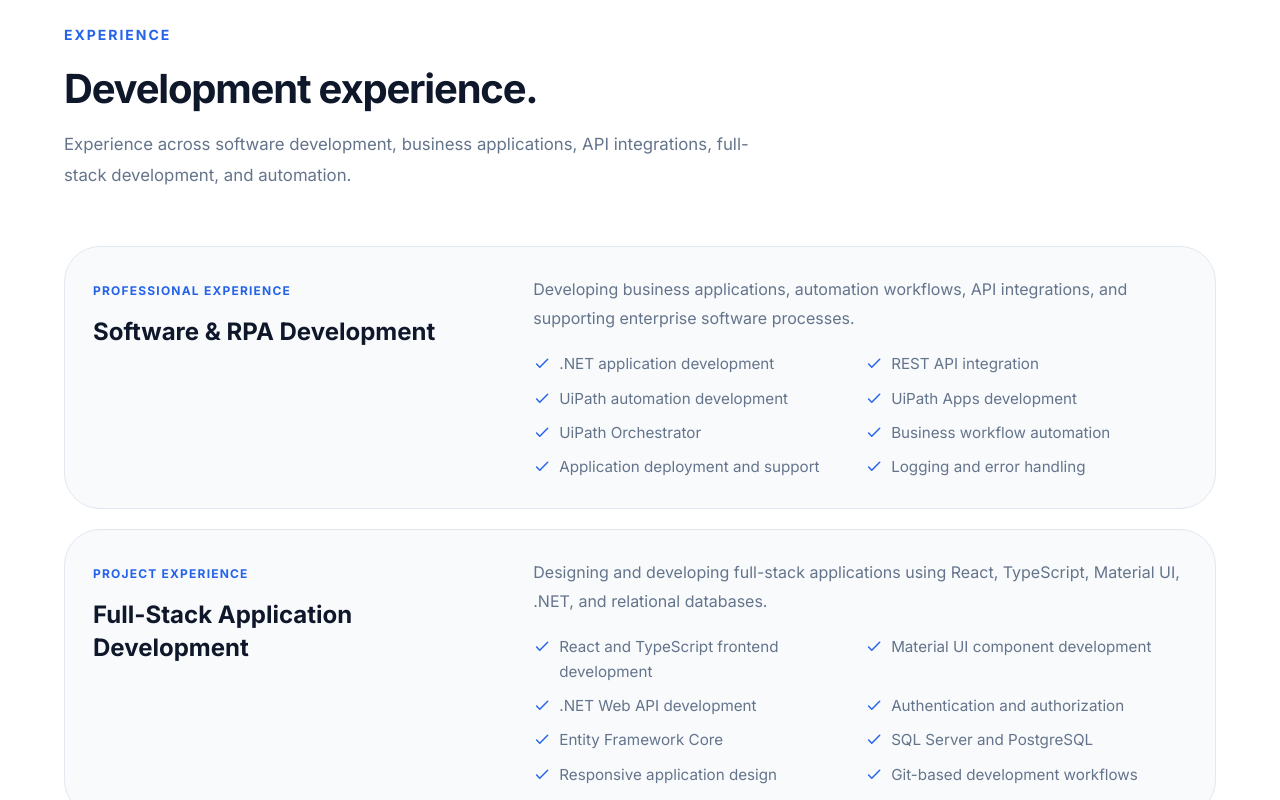
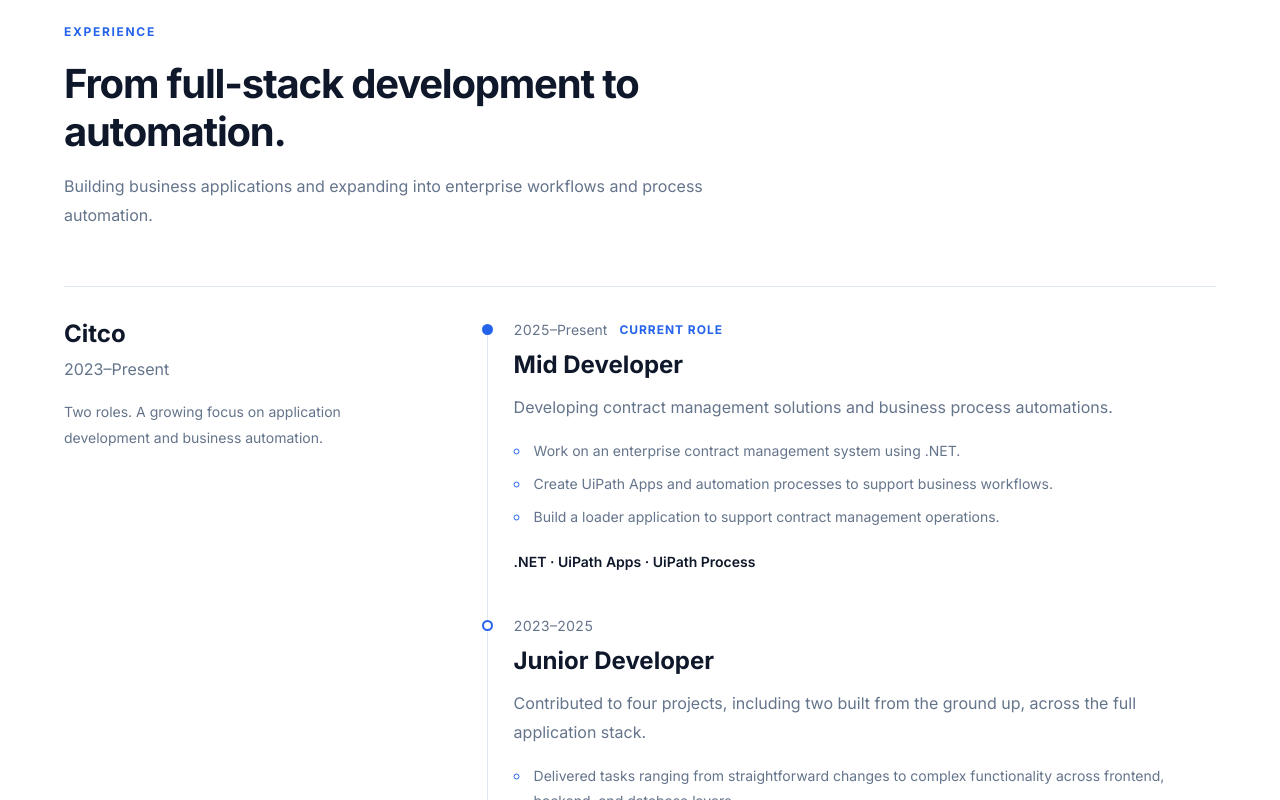
Before and after one commit to mickolapuz/My-Portfolio, a React app: page / in a window 1280 px wide. Shown: the part 3440-4240 px from the top of the page. Built offline with nearby package versions, Linux system fonts and the light colour scheme; no server answers; the HTML template or start-up script is replaced by a standard one.

Commit message:
feat: showcase Citco experience in a timeline

```diff
--- a/src/data/experience.ts
+++ b/src/data/experience.ts
@@ -1,42 +1,40 @@
 export interface ExperienceItem {
   title: string;
-  type: string;
+  period: string;
+  current: boolean;
   description: string;
   highlights: string[];
+  technologies: string[];
 }
+
+export const experienceCompany = "Citco";
 
 const experienceItems: ExperienceItem[] = [
   {
-    title: "Software & RPA Development",
-    type: "Professional Experience",
+    title: "Mid Developer",
+    period: "2025–Present",
+    current: true,
     description:
-      "Developing business applications, automation workflows, API integrations, and supporting enterprise software processes.",
+      "Developing contract management solutions and business process automations.",
     highlights: [
-      ".NET application development",
-      "REST API integration",
-      "UiPath automation development",
-      "UiPath Apps development",
-      "UiPath Orchestrator",
-      "Business workflow automation",
-      "Application deployment and support",
-      "Logging and error handling",
+      "Work on an enterprise contract management system using .NET.",
+      "Create UiPath Apps and automation processes to support business workflows.",
+      "Build a loader application to support contract management operations.",
     ],
+    technologies: [".NET", "UiPath Apps", "UiPath Process"],
   },
   {
-    title: "Full-Stack Application Development",
-    type: "Project Experience",
+    title: "Junior Developer",
+    period: "2023–2025",
+    current: false,
     description:
-      "Designing and developing full-stack applications using React, TypeScript, Material UI, .NET, and relational databases.",
+      "Contributed to four projects, including two built from the ground up, across the full application stack.",
     highlights: [
-      "React and TypeScript frontend development",
-      "Material UI component development",
-      ".NET Web API development",
-      "Authentication and authorization",
-      "Entity Framework Core",
-      "SQL Server and PostgreSQL",
-      "Responsive application design",
-      "Git-based development workflows",
+      "Delivered tasks ranging from straightforward changes to complex functionality across frontend, backend, and database layers.",
+      "Developed full-stack features using React, .NET, and SQL.",
+      "Performed QA testing and manual application deployments in IIS.",
     ],
+    technologies: ["React", ".NET", "SQL", "IIS"],
   },
 ];
 
--- a/src/sections/ExperienceSection.tsx
+++ b/src/sections/ExperienceSection.tsx
@@ -1,30 +1,16 @@
-import CheckRoundedIcon from "@mui/icons-material/CheckRounded";
-import { Box, Container, Paper, Typography } from "@mui/material";
-import experienceItems from "../data/experience";
+import { Box, Container, Typography } from "@mui/material";
+import experienceItems, { experienceCompany } from "../data/experience";
 
 const ExperienceSection = () => {
   return (
     <Box
       component="section"
       id="experience"
-      sx={{
-        py: {
-          xs: 10,
-          md: 14,
-        },
-        bgcolor: "background.paper",
-      }}
+      aria-labelledby="experience-title"
+      sx={{ py: { xs: 10, md: 14 }, bgcolor: "background.paper" }}
     >
       <Container maxWidth="lg">
-        <Box
-          sx={{
-            mb: {
-              xs: 5,
-              md: 7,
-            },
-            maxWidth: 720,
-          }}
-        >
+        <Box sx={{ mb: { xs: 5, md: 7 }, maxWidth: 720 }}>
           <Typography
             variant="overline"
             sx={{
@@ -32,162 +18,156 @@ const ExperienceSection = () => {
               mb: 1.5,
               color: "primary.main",
               fontWeight: 700,
-              fontSize: {
-                xs: "0.8rem",
-                md: "0.875rem",
-              },
               letterSpacing: "0.14em",
             }}
           >
             EXPERIENCE
           </Typography>
-
           <Typography
             component="h2"
+            id="experience-title"
             variant="h2"
-            sx={{
-              mb: 2,
-              color: "text.primary",
-              letterSpacing: "-0.03em",
-            }}
+            sx={{ mb: 2, letterSpacing: "-0.03em" }}
           >
-            Development experience.
+            From full-stack development to automation.
           </Typography>
-
-          <Typography
-            variant="body1"
-            sx={{
-              color: "text.secondary",
-              fontSize: {
-                xs: "1rem",
-                md: "1.05rem",
-              },
-              lineHeight: 1.8,
-            }}
-          >
-            Experience across software development, business applications, API
-            integrations, full-stack development, and automation.
+          <Typography sx={{ color: "text.secondary", lineHeight: 1.8 }}>
+            Building business applications and expanding into enterprise
+            workflows and process automation.
           </Typography>
         </Box>
 
         <Box
           sx={{
             display: "grid",
-            gap: 2.5,
+            gridTemplateColumns: { xs: "1fr", md: "0.65fr 1.35fr" },
+            gap: { xs: 4, md: 8 },
+            pt: { xs: 3, md: 4 },
+            borderTop: "1px solid",
+            borderColor: "divider",
           }}
         >
-          {experienceItems.map((experience) => (
-            <Paper
+          <Box>
+            <Typography
+              component="h3"
+              variant="h4"
+              sx={{ fontWeight: 700, mb: 1 }}
+            >
+              {experienceCompany}
+            </Typography>
+            <Typography sx={{ color: "text.secondary", mb: 2 }}>
+              2023–Present
+            </Typography>
+            <Typography
+              variant="body2"
+              sx={{ color: "text.secondary", maxWidth: 280, lineHeight: 1.8 }}
+            >
+              Two roles. A growing focus on application development and
+              business automation.
+            </Typography>
+          </Box>
+
+          <Box
+            component="ol"
+            aria-label="Roles at Citco, most recent first"
+            sx={{ m: 0, p: 0, listStyle: "none" }}
+          >
+            {experienceItems.map((experience, index) => (
+              <Box
+                component="li"
                 key={experience.title}
-              elevation={0}
                 sx={{
-                p: {
-                  xs: 2.5,
-                  sm: 3.5,
+                  position: "relative",
+                  pl: { xs: 3, sm: 4 },
+                  pb: index < experienceItems.length - 1 ? 5 : 0,
+                  "&::before": {
+                    content: '""',
+                    position: "absolute",
+                    left: 5,
+                    top: 9,
+                    bottom: index < experienceItems.length - 1 ? -9 : 0,
+                    width: "1px",
+                    bgcolor: "divider",
                   },
-                bgcolor: "background.default",
-                border: "1px solid",
-                borderColor: "divider",
-                borderRadius: 3,
+                  "&::after": {
+                    content: '""',
+                    position: "absolute",
+                    top: 5,
+                    left: 0,
+                    width: 11,
+                    height: 11,
+                    borderRadius: "50%",
+                    bgcolor: experience.current ? "primary.main" : "background.paper",
+                    border: "2px solid",
+                    borderColor: "primary.main",
+                    boxSizing: "border-box",
+                  },
                 }}
               >
                 <Box
                   sx={{
-                  display: "grid",
-                  gridTemplateColumns: {
-                    xs: "1fr",
-                    md: "0.75fr 1.25fr",
-                  },
-                  gap: {
-                    xs: 3,
-                    md: 6,
-                  },
+                    display: "flex",
+                    flexWrap: "wrap",
+                    alignItems: "center",
+                    gap: 1.5,
+                    mb: 1,
                   }}
                 >
-                <Box>
                   <Typography
-                    variant="overline"
+                    variant="body2"
+                    sx={{ color: "text.secondary", fontVariantNumeric: "tabular-nums" }}
+                  >
+                    {experience.period}
+                  </Typography>
+                  {experience.current && (
+                    <Typography
+                      variant="caption"
                       sx={{
-                      display: "block",
-                      mb: 1,
                         color: "primary.main",
                         fontWeight: 700,
-                      letterSpacing: "0.1em",
+                        letterSpacing: "0.08em",
+                        textTransform: "uppercase",
                       }}
                     >
-                    {experience.type}
+                      Current role
                     </Typography>
-
+                  )}
+                </Box>
                 <Typography
-                    component="h3"
+                  component="h4"
                   variant="h5"
-                    sx={{
-                      color: "text.primary",
-                      fontWeight: 700,
-                      lineHeight: 1.4,
-                    }}
+                  sx={{ fontWeight: 700, mb: 1.5 }}
                 >
                   {experience.title}
                 </Typography>
-                </Box>
-
-                <Box>
-                  <Typography
-                    variant="body1"
-                    sx={{
-                      mb: 2.5,
-                      color: "text.secondary",
-                      lineHeight: 1.8,
-                    }}
-                  >
+                <Typography sx={{ color: "text.secondary", lineHeight: 1.8, mb: 2 }}>
                   {experience.description}
                 </Typography>
-
                 <Box
+                  component="ul"
                   sx={{
-                      display: "grid",
-                      gridTemplateColumns: {
-                        xs: "1fr",
-                        sm: "repeat(2, 1fr)",
-                      },
-                      gap: 1.25,
+                    m: 0,
+                    pl: 2,
+                    color: "text.secondary",
+                    "& li": { pl: 0.5, mb: 1, lineHeight: 1.8 },
+                    "& li::marker": { color: "primary.main" },
                   }}
                 >
                   {experience.highlights.map((highlight) => (
-                      <Box
-                        key={highlight}
-                        sx={{
-                          display: "flex",
-                          alignItems: "flex-start",
-                          gap: 1,
-                        }}
-                      >
-                        <CheckRoundedIcon
-                          sx={{
-                            mt: 0.25,
-                            fontSize: 18,
-                            flexShrink: 0,
-                            color: "primary.main",
-                          }}
-                        />
-
+                    <Typography component="li" variant="body2" key={highlight}>
+                      {highlight}
+                    </Typography>
+                  ))}
+                </Box>
                 <Typography
                   variant="body2"
-                          sx={{
-                            color: "text.secondary",
-                            fontSize: "0.95rem",
-                            lineHeight: 1.6,
-                          }}
+                  sx={{ mt: 2.5, fontWeight: 600, color: "text.primary", lineHeight: 1.8 }}
                 >
-                          {highlight}
+                  {experience.technologies.join(" · ")}
                 </Typography>
               </Box>
             ))}
           </Box>
-                </Box>
-              </Box>
-            </Paper>
-          ))}
         </Box>
       </Container>
     </Box>
```
Lines whose indentation alone changed are shown as unchanged.
